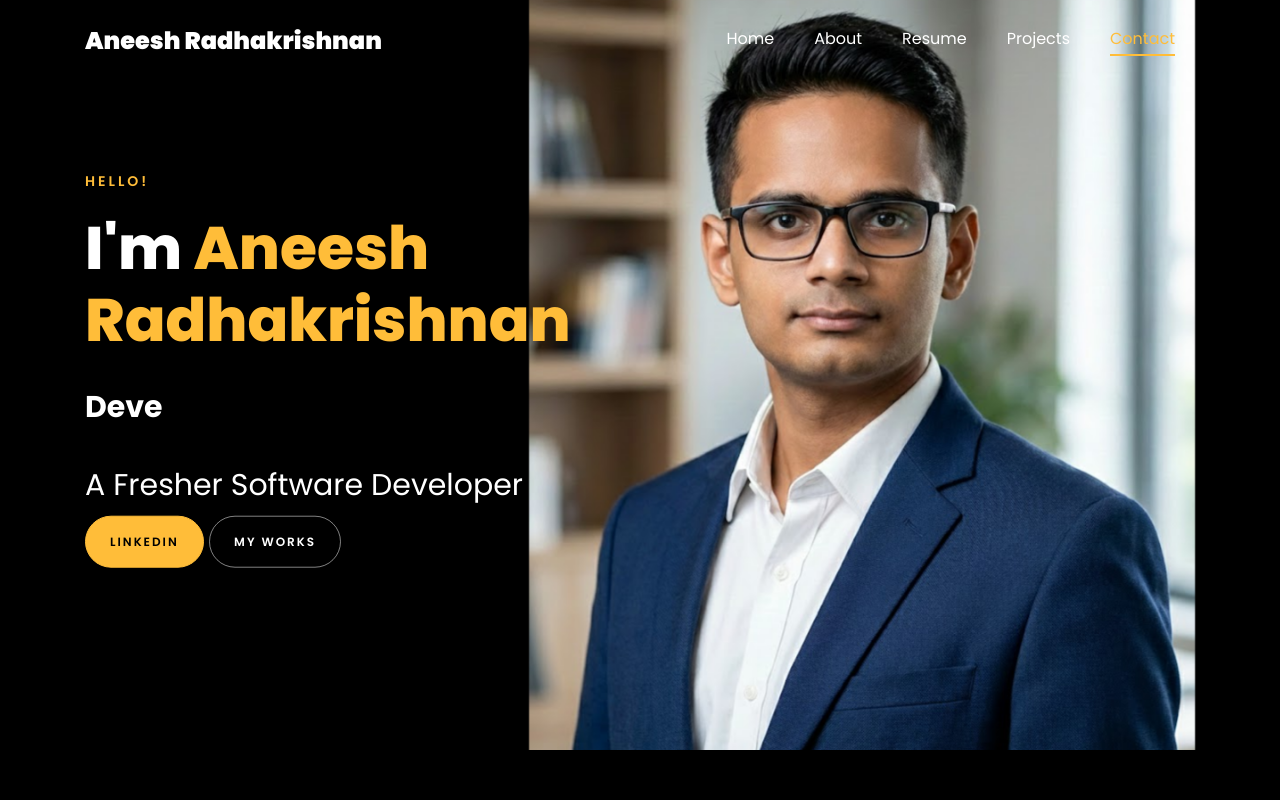
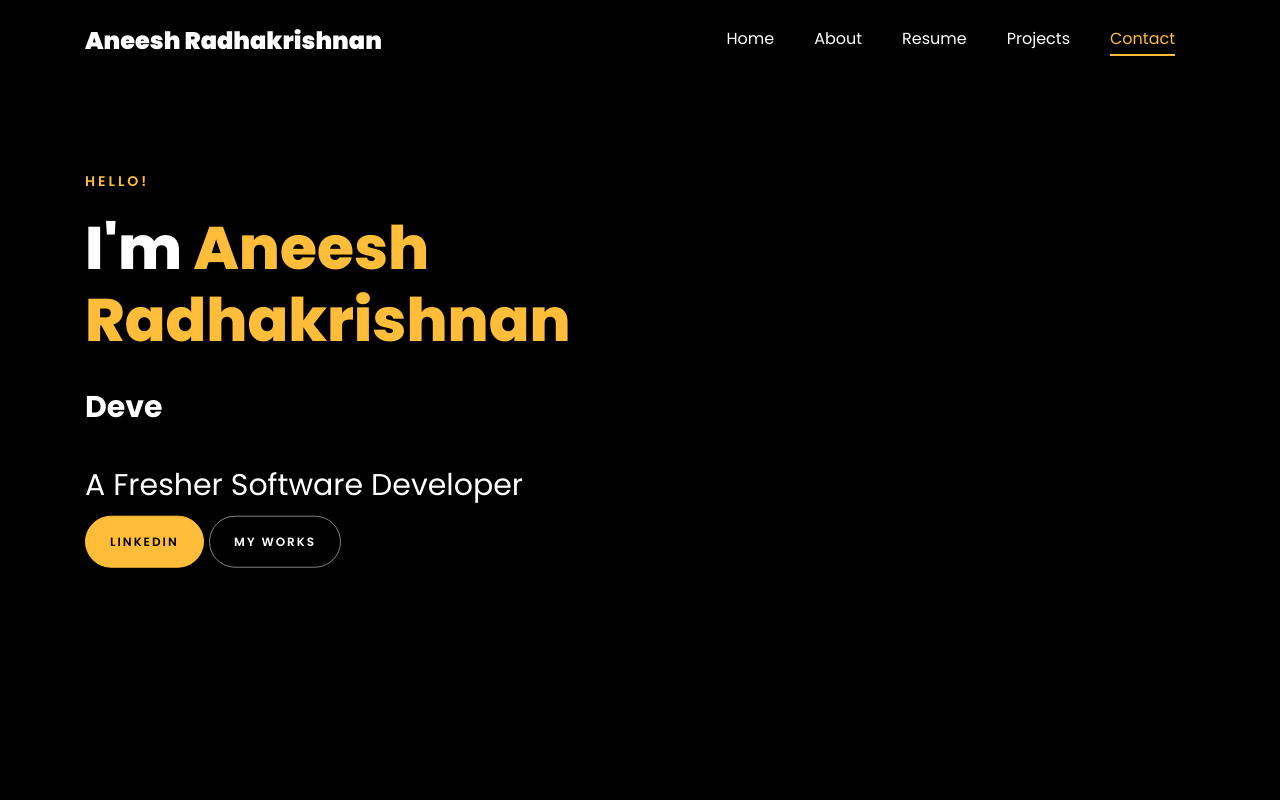
Before and after one commit to anishkrish314/Aneesh-portfolio, a plain HTML site: page index.html in a window 1280 px wide. Shown: the top 800 px of the page. Drawn offline with Linux system fonts and the light colour scheme; files whose address does not match are found by name.

Commit message:
Update index.html

```diff
--- a/index.html
+++ b/index.html
@@ -141,7 +141,7 @@
 	      	<div class="overlay"></div>
 	         <div class="container">
 	          <div class="row d-md-flex no-gutters slider-text align-items-end justify-content-end" data-scrollax-parent="true">
-	          	<div class="one-third js-fullheight order-md-last img" style="background-image:url(images/Linked.jpg);">
+	          	<div class="one-third js-height order-md-last img" style="background-image:url(images/Linked.jpg);">
 	          	 <div class="overlay"></div>
 	          	</div>
 		          <div class="one-forth d-flex  align-items-center ftco-animate" data-scrollax=" properties: { translateY: '70%' }">
```
